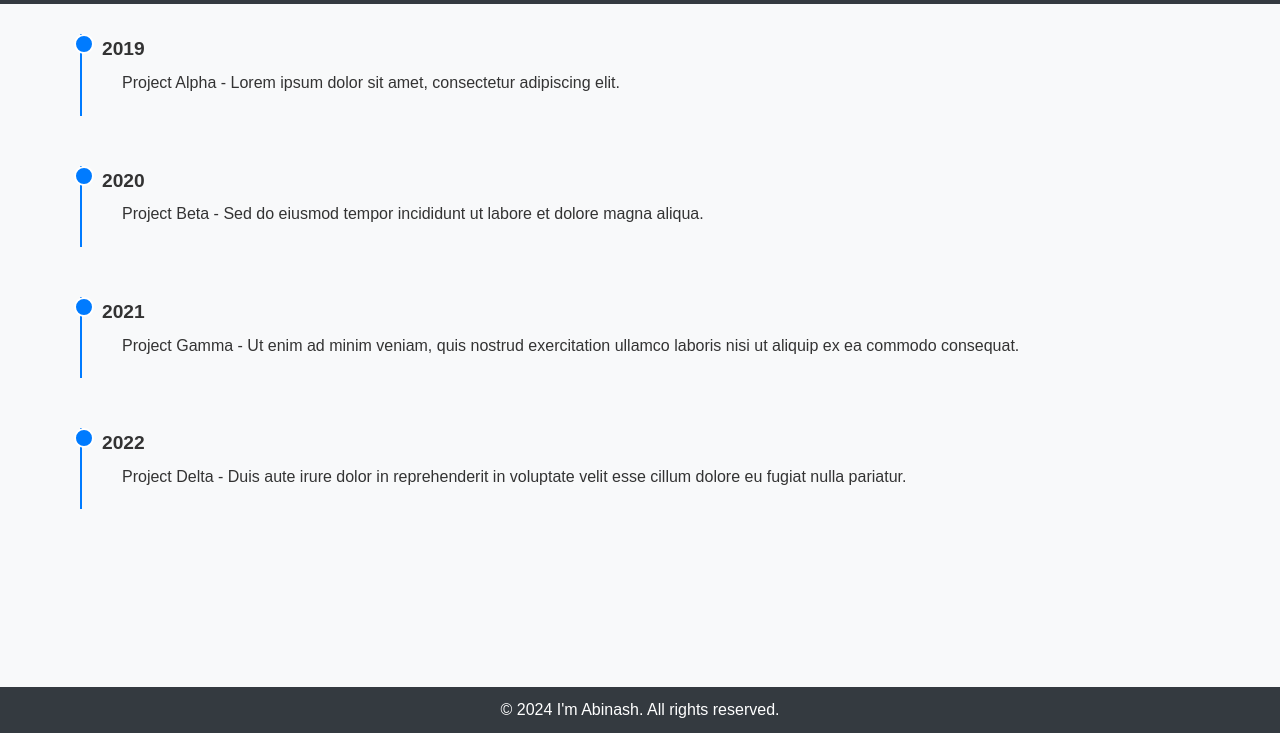
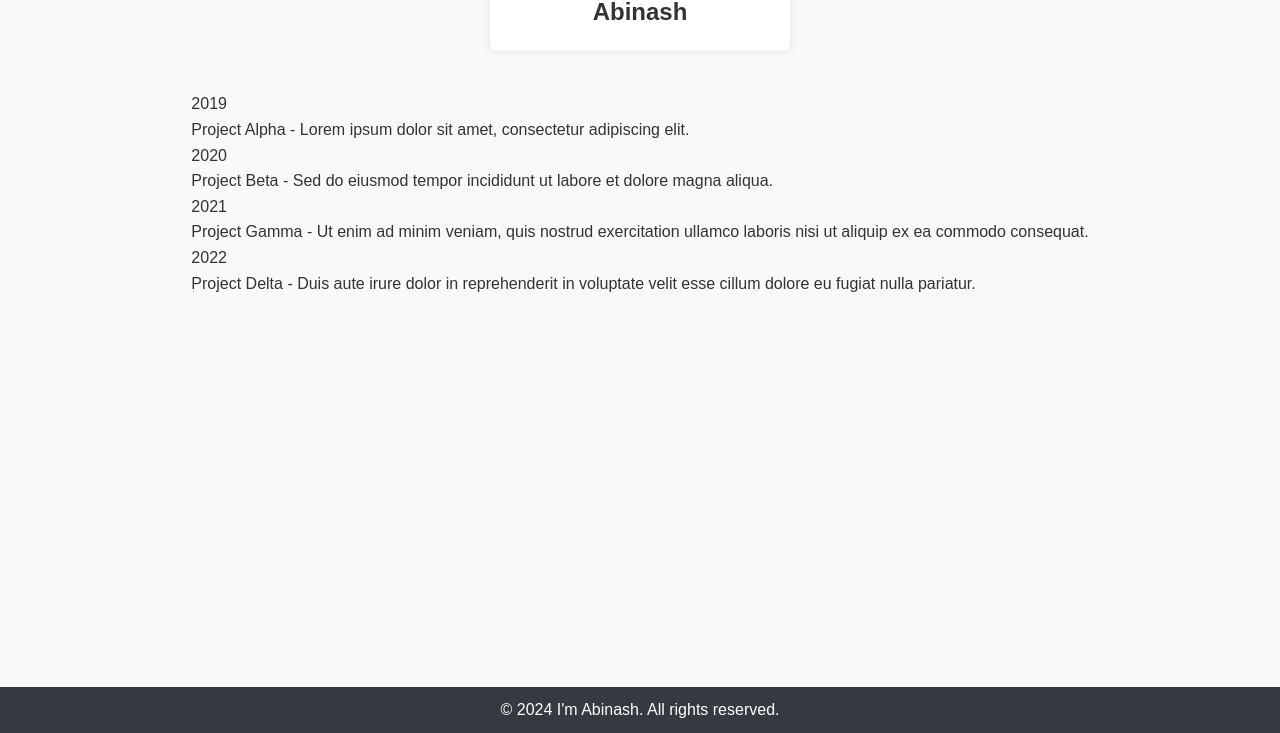
Before and after one commit to AbinashStar/abinashstar.github.io, a plain HTML site: page index.html in a window 1280 px wide. Shown: the part 67-800 px from the top of the page. Drawn offline with Linux system fonts and the light colour scheme.

Commit message:
Update index.html

```diff
--- a/index.html
+++ b/index.html
@@ -3,7 +3,7 @@
 <head>
     <meta charset="UTF-8">
     <meta name="viewport" content="width=device-width, initial-scale=1.0">
-    <title>I'm Abinash - Timeline</title>
+    <title>I'm Abinash</title>
     <style>
         /* Reset CSS */
         * {
@@ -32,37 +32,23 @@
             max-width: 1200px;
             margin: 20px auto;
             padding: 0 20px;
+            display: flex;
+            flex-wrap: wrap;
+            justify-content: center;
+            align-items: center;
         }
-        /* Timeline */
-        .timeline {
-            margin-top: 30px;
-            padding-left: 20px;
+        .card {
+            background-color: #fff;
+            border-radius: 8px;
+            box-shadow: 0 0 10px rgba(0, 0, 0, 0.1);
+            padding: 20px;
+            margin: 20px;
+            width: 300px;
+            text-align: center;
+            transition: transform 0.3s ease;
         }
-        .event {
-            margin-bottom: 50px;
-            position: relative;
-            padding-left: 20px;
-            border-left: 2px solid #007bff;
-            padding-bottom: 20px;
-        }
-        .event::before {
-            content: '';
-            position: absolute;
-            top: 0;
-            left: -8px;
-            width: 16px;
-            height: 16px;
-            background-color: #007bff;
-            border-radius: 50%;
-            border: 2px solid #fff;
-        }
-        .event .date {
-            font-size: 1.2em;
-            font-weight: bold;
-            margin-bottom: 5px;
-        }
-        .event .description {
-            margin-left: 20px;
+        .card:hover {
+            transform: translateY(-5px);
         }
         /* Footer */
         footer {
@@ -77,10 +63,11 @@
     </style>
 </head>
 <body>
-    <header>
-        <h1>I'm Abinash</h1>
-    </header>
     <div class="container">
+        <div class="card">
+            <h2 id="name"></h2>
+        </div>
+            <div class="container">
         <div class="timeline">
             <div class="event">
                 <div class="date">2019</div>
@@ -109,6 +96,22 @@
             <!-- Add more events as needed -->
         </div>
     </div>
+    </div>
+    <script>
+        const name = "Abinash";
+        let index = 0;
+        const nameElement = document.getElementById('name');
+
+        function printName() {
+            if (index < name.length) {
+                nameElement.innerHTML += name[index];
+                index++;
+                setTimeout(printName, 150); // Adjust the speed of typing
+            }
+        }
+
+        printName();
+    </script>
     <footer>
         <p>&copy; 2024 I'm Abinash. All rights reserved.</p>
     </footer>
```
